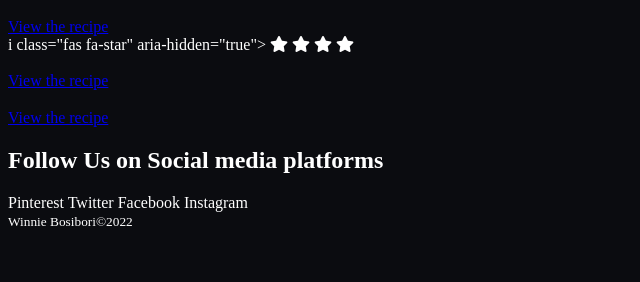
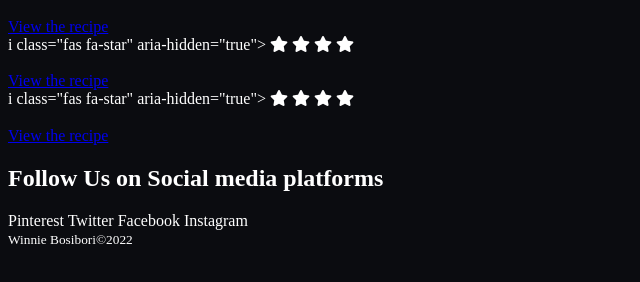
Before and after one commit to winniebosy/odin-recipe-project, a plain HTML site: page index.html in a window 1280 px wide. Shown: the part 310-592 px from the top of the page, without its empty margins (0-640 px from the left). Drawn offline with Linux system fonts and the light colour scheme.

Commit message:
star rating for card three

```diff
--- a/index.html
+++ b/index.html
@@ -96,6 +96,11 @@
                 <!-- image should be here -->
             </section>
             <div class="icon-rating">
+                i class="fas fa-star" aria-hidden="true"></i>
+                    <i class="fas fa-star" aria-hidden="true"></i>
+                    <i class="fas fa-star" aria-hidden="true"></i>
+                    <i class="fas fa-star" aria-hidden="true"></i>
+                    <i class="fas fa-star" aria-hidden="true"></i>
                 <span class="sr-only">Five rating recipe</span>
             </div>
         <section class ="card details">
```
